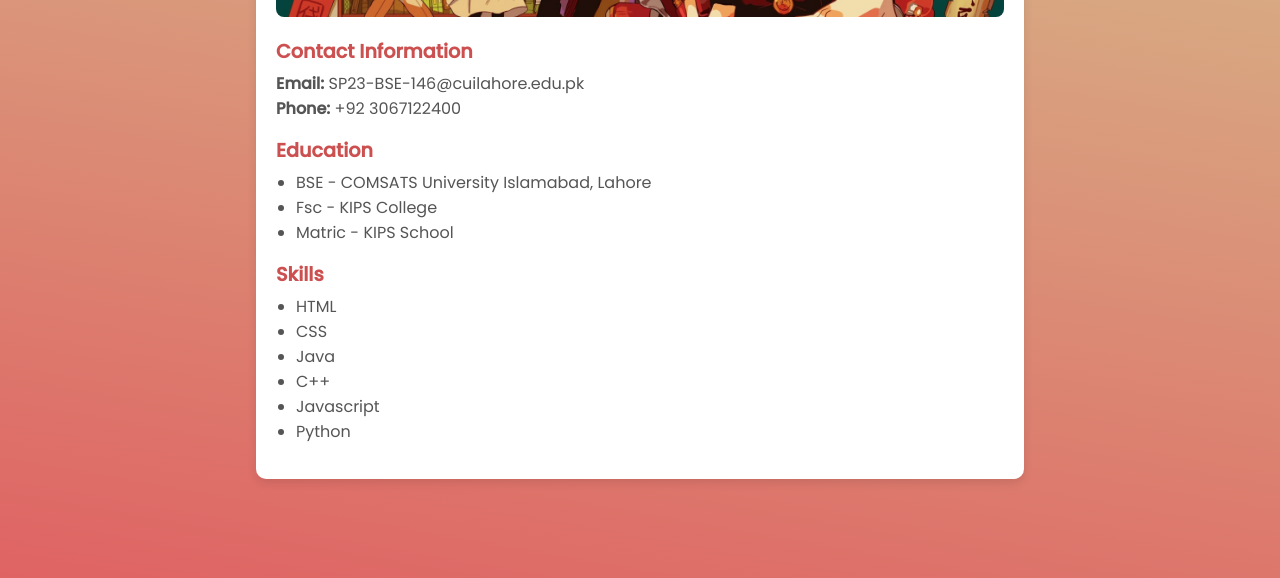
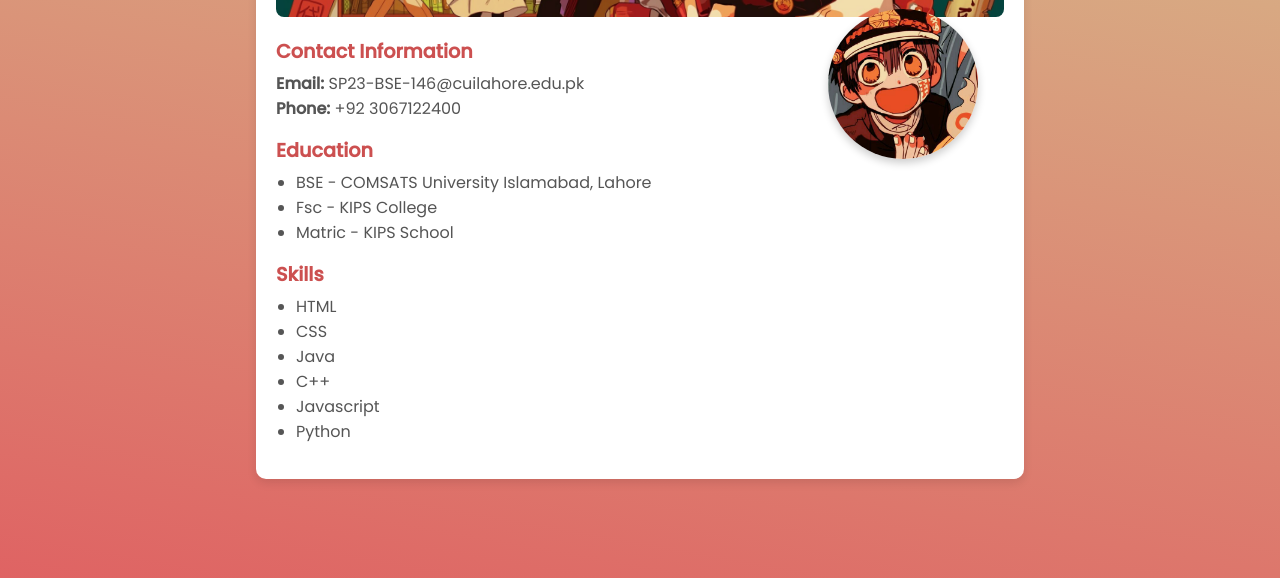
Before and after one commit to Saleeha04/myCV, a plain HTML site: page index.html in a window 1280 px wide. Shown: the part 222-800 px from the top of the page. Drawn offline with Linux system fonts and the light colour scheme.

Commit message:
Completed CV

```diff
--- a/index.html
+++ b/index.html
@@ -16,7 +16,9 @@
                 <h1>Saleeha Naveed</h1>
                 <h2>SP23-BSE-146</h2>
             </div>
-
+            <div class="profile-picture">
+                <img src="j,m.jpg" alt="Profile Picture">
+            </div>
         </header>
         <section class="content">
             <div class="section">
--- a/style.css
+++ b/style.css
@@ -68,3 +68,20 @@ ul {
     list-style-type: disc;
     padding-left: 20px;
 }
+
+.profile-picture {
+    position: absolute;
+    top: 22%;
+    right: 46px;
+    width: 150px;
+    height: 150px;
+    border-radius: 50%;
+    overflow: hidden;
+    box-shadow: 0 4px 8px rgba(0, 0, 0, 0.2);
+}
+
+.profile-picture img {
+    width: 100%;
+    height: 100%;
+    object-fit: cover;
+}
```
Also changed, not shown: j,m.jpg (added).
